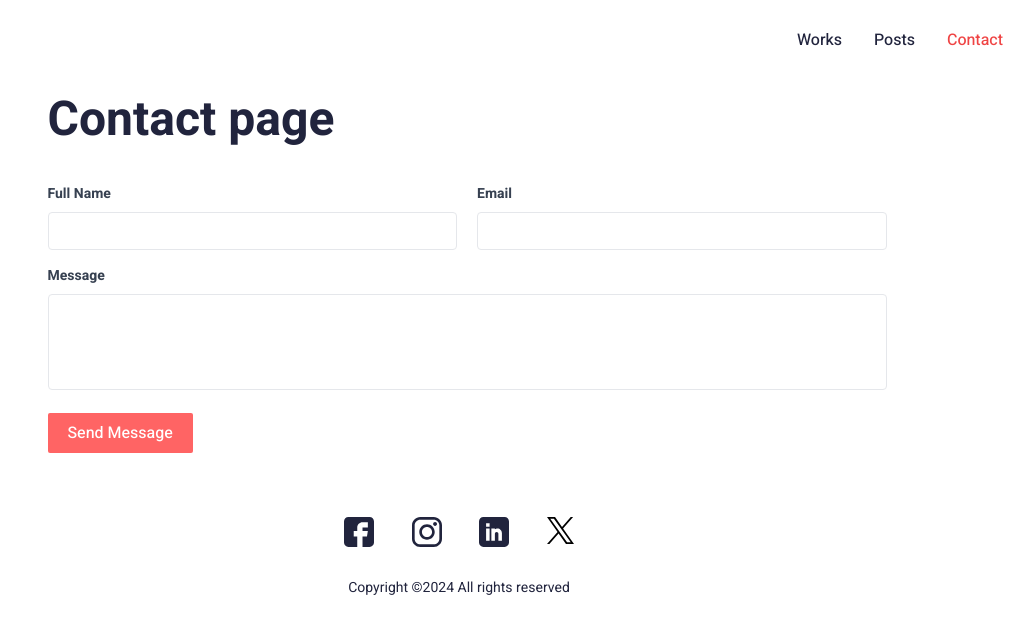
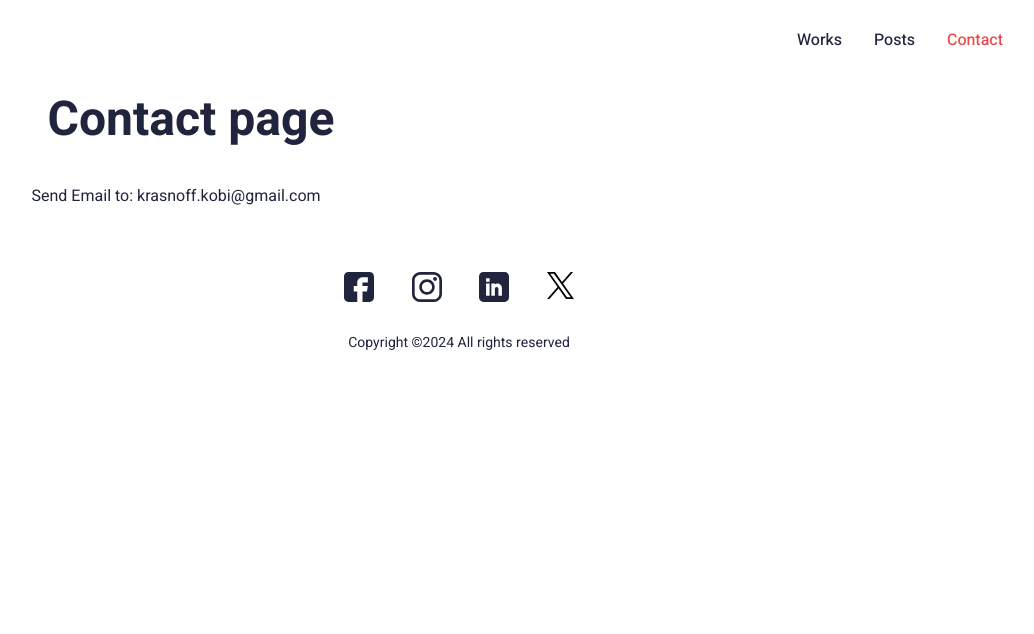
Before and after one commit to krasnoff/my-personal-web-app, a Next.js app: page /contact in a window 1280 px wide. Shown: the top 634 px of the page, without its empty margins (181-1215 px from the left). Built offline with nearby package versions, Linux system fonts and the light colour scheme.

Commit message:
fix contact page

```diff
--- a/app/contact/page.tsx
+++ b/app/contact/page.tsx
@@ -56,7 +56,7 @@ export default function Contact() {
         <>
             <form className="mx-auto max-w-innerFrame pr-5 sm:pr-0" onSubmit={handleSubmit(onSubmit)}>
                 <div className="font-bold text-5xl pl-4 mt-4 mb-10">Contact page</div>
-                <div className="flex pl-4 gap-x-5 mb-4 flex-col sm:flex-row gap-y-5 sm:gap-y-0">
+                {/* <div className="flex pl-4 gap-x-5 mb-4 flex-col sm:flex-row gap-y-5 sm:gap-y-0">
                     <div className="sm:basis-1/2">
                         <div>
                             <label className="block text-gray-700 text-sm font-bold mb-2" htmlFor="fullName">
@@ -88,7 +88,8 @@ export default function Contact() {
                 </div>
                 <div className="flex pl-4">
                     <button className="primary-button" type="submit">Send Message</button>
-                </div>
+                </div> */}
+                Send Email to: <a href="mailto:krasnoff.kobi@gmail.com">krasnoff.kobi@gmail.com</a>
             </form>
 
             <Transition appear show={isOpen} as={Fragment}>
```
